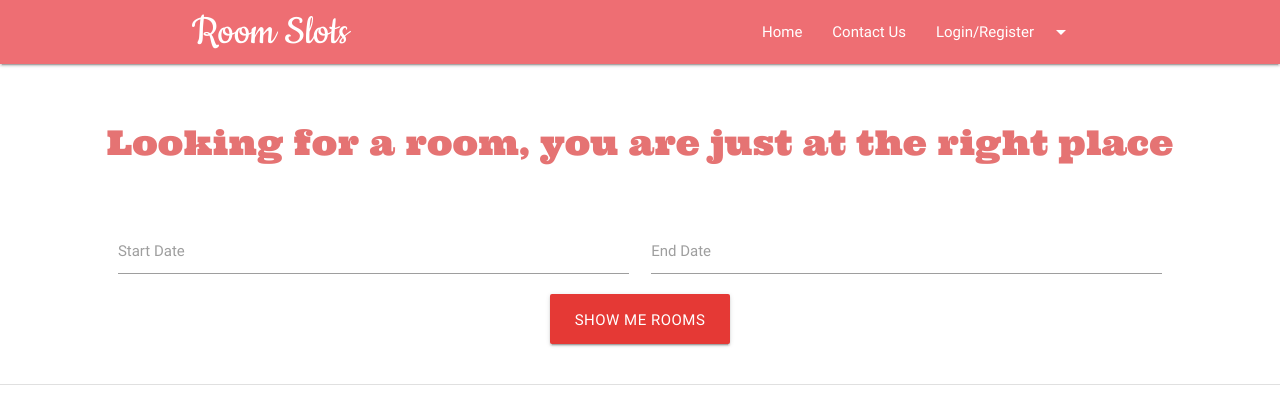
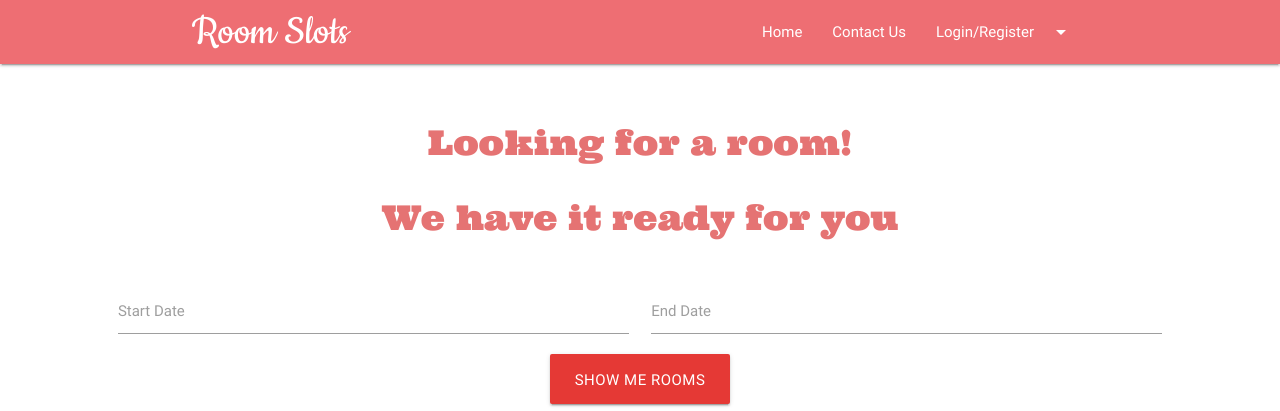
Before and after one commit to techievivek/Hotel-Management, a Django app: page / in a window 1280 px wide. Shown: the top 411 px of the page. Run offline with Django 3.2, Linux system fonts and the light colour scheme; some libraries are stand-ins or nearby versions.

Commit message:
almost finished all functionalities

```diff
--- a/room_slot/templates/booking/index.html
+++ b/room_slot/templates/booking/index.html
@@ -5,7 +5,8 @@
  <link href="https://fonts.googleapis.com/css?family=Gloria+Hallelujah&display=swap" rel="stylesheet">
 <div class="row" >
 <div class="center">
-<h4 class="red-text text-lighten-2" style="font-family: 'Ultra', serif;margin: 4rem 0 4% 0;">Looking for a room, you are just at the right place</h4>
+<h4 class="red-text text-lighten-2" style="font-family: 'Ultra', serif;margin: 4rem 0 4% 0;">Looking for a room!</h4>
+<h4 class="red-text text-lighten-2" style="font-family: 'Ultra', serif;margin: 0 0 4% 0;line-height: 25%;">We have it ready for you</h4>
 </div>
  <div class="row">
     <div id="wrapper1" class="col s5 offset-s1 input-field">
```
Also changed, not shown: room_slot/db.sqlite3.
